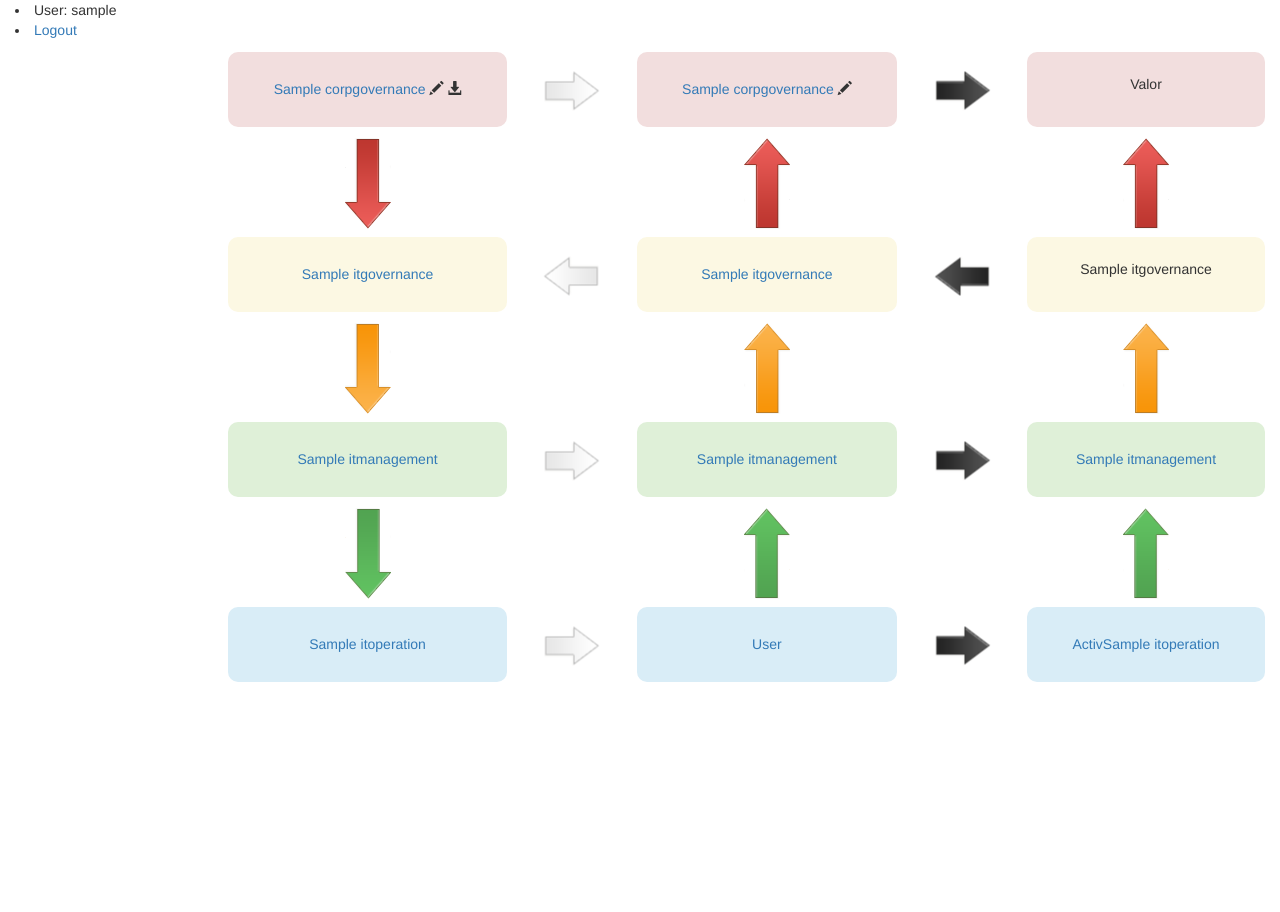
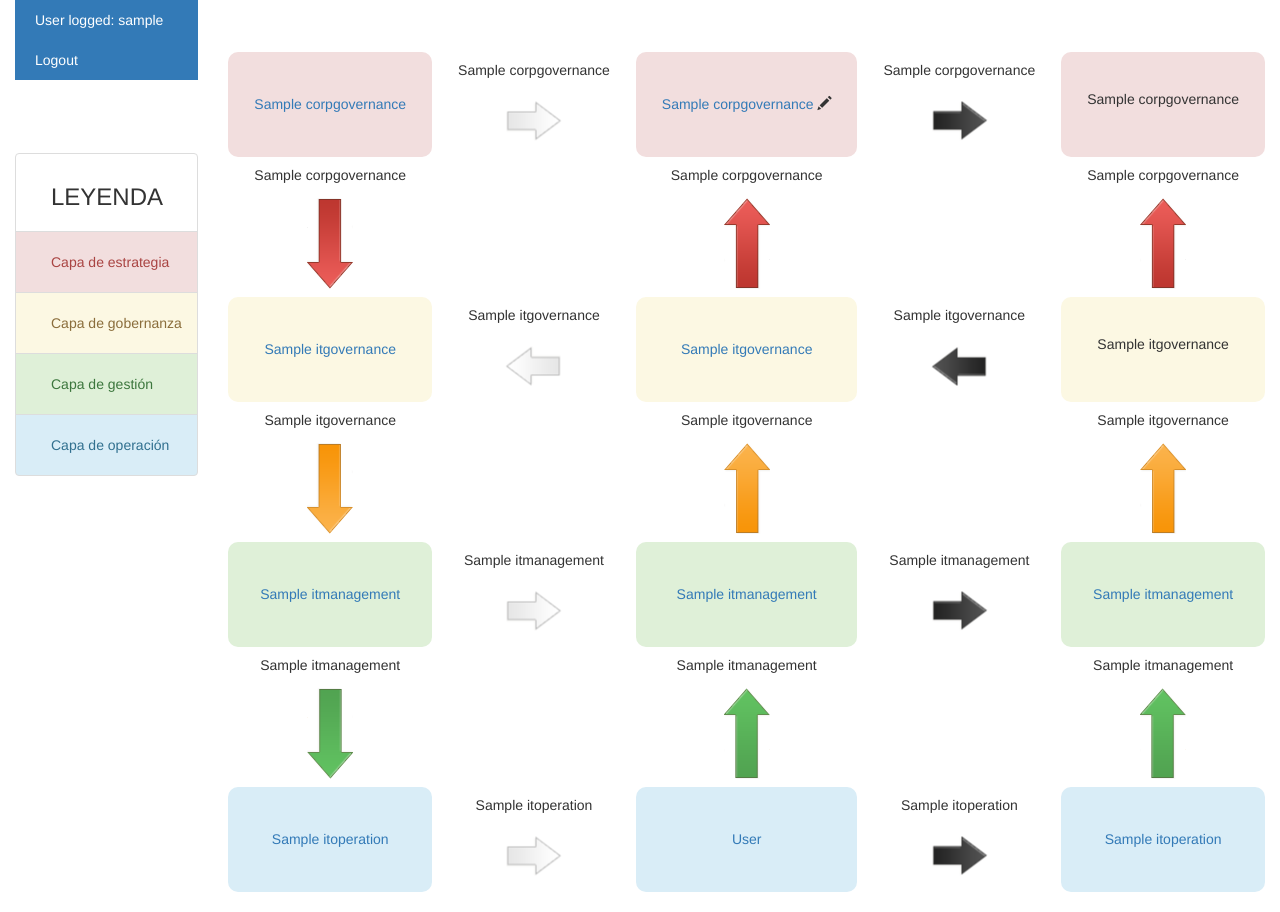
Before and after one commit to Jose122333/django_local_library, a Django app: page /catalog/ in a window 1280 px wide. Before the commit the page ends 682 px from the top, so only its background shows below. Run offline with Django 3.2, Linux system fonts and the light colour scheme; a user stored in the database is signed in; tables that the repository leaves empty hold one stand-in row (values such as "Sample post"); some libraries are stand-ins or nearby versions.

Commit message:
Leyenda add, todas las fechas nombres y files configurables

```diff
--- a/catalog/static/css/styles.css
+++ b/catalog/static/css/styles.css
@@ -1,7 +1,26 @@
 .sidebar-nav {
-    margin-top: 20px;
-    padding: 0;
     list-style: none;
+}
+.sidebar-nav li {
+  text-indent: 20px;
+  line-height: 40px;
+}
+.sidebar-nav li a {
+  display: block;
+  text-decoration: none;
+  color: white;
+  background: #337AB7;
+
+}
+
+.sidebar-nav li a:hover {
+  text-decoration: none;
+  color: #fff;
+  background: rgba(46, 138, 209, 1);
+}
+
+.sidebar-nav li a:active, .sidebar-nav li a:focus {
+  text-decoration: none;
 }
 .jumbotron {
     height: 100vh;
@@ -29,3 +48,6 @@
   width:"15";
   height:"15";
 }
+.leyenda{
+  margin-top: 40%;
+}
--- a/catalog/templates/base_generic.html
+++ b/catalog/templates/base_generic.html
@@ -22,11 +22,18 @@
     <div class="container-fluid">
 
         <div class="row">
-            <div class="col-sm-2">
+            <div class="sidebar-nav col-sm-2">
                 {% block sidebar %}
                 {% if user.is_authenticated %}
-                    <li>User: {{ user.get_username }}</li>
+                    <li><a>User logged: {{ user.get_username }}</a></li>
                     <li><a href="{% url 'login'%}">Logout</a></li>
+                    <ul class="leyenda list-group">
+                      <li class="list-group-item"><h3>LEYENDA</h1></li>
+                      <li class="list-group-item list-group-item-danger">Capa de estrategia</li>
+                      <li class="list-group-item list-group-item-warning">Capa de gobernanza</li>
+                      <li class="list-group-item list-group-item-success">Capa de gestión</li>
+                      <li class="list-group-item list-group-item-info">Capa de operación</li>
+                    </ul>
                 {% else %}
                     <li><a href="{% url 'login'%}?next={{request.path}}">Login</a></li>
                 {% endif %}
--- a/catalog/templates/catalog/dfogit.html
+++ b/catalog/templates/catalog/dfogit.html
@@ -6,46 +6,95 @@
   <tbody>
     {% if perms.catalog.see_corpgovernance and CorpGovernance %}
     <tr>
-      <td title = "Doble click para editar el nombre" class="fit danger">
-        <a data-toggle="tooltip" title="Click para verlo en el navegador" download target="_blank" href="{{ CorpGovernance.structuresFile.url }}">{{ CorpGovernance.structuresName }} </a>
-        <span title = "Doble click para editar el nombre" class="edit glyphicon glyphicon-pencil" aria-hidden="true"></span>
-        <span title = "Click para descargar" class="download glyphicon glyphicon-download-alt" aria-hidden="true"></span>
+      <td  class="fit danger">
+        <a target="_blank" data-toggle="tooltip"   href="{{ CorpGovernance.structuresFile.url }}">{{ CorpGovernance.structuresName }} </a>
+        <!-- <span  class="edit glyphicon glyphicon-pencil" aria-hidden="true"></span>
+        <span title = "Click para descargar" class="download glyphicon glyphicon-download-alt" aria-hidden="true"></span> -->
       </td>
-      <td title = "Doble click para editar el nombre" class="fit myArrow"><span class='arrow' data-angle='90'></span></td>
-      <td title = "Doble click para editar el nombre" class="fit danger">
-        <a data-toggle="tooltip" title="Click para verlo en el navegador" downloadtarget="_blank" href="{{ CorpGovernance.applicationsFile.url }}">{{ CorpGovernance.applicationsName }} </a>
+      <td  class="fit myArrow">
+        {% if CorpGovernance.arrow2Name %}
+        <p>{{ CorpGovernance.arrow2Name }}</p>
+        {% endif %}
+        <a data-toggle="tooltip"   target="_blank" {% if CorpGovernance.arrow2File %} href="{{ CorpGovernance.arrow2File.url }}" {% endif %}>
+          <span class='arrow' data-angle='90'></span>
+        </a>
+      </td>
+      <td  class="fit danger">
+        <a data-toggle="tooltip"   target="_blank" href="{{ CorpGovernance.applicationsFile.url }}">{{ CorpGovernance.applicationsName }} </a>
         <span class="glyphicon glyphicon-pencil" aria-hidden="true"></span>
       </td>
-      <td title = "Doble click para editar el nombre" class="fit myArrow" ><span class='arrow-inverse' data-angle='90'></span></td>
-      <td title = "Doble click para editar el nombre" class="fit danger">
+      <td  class="fit myArrow" >
+        {% if CorpGovernance.arrow4Name %}
+        <p>{{ CorpGovernance.arrow4Name }}</p>
+        {% endif %}
+        <a data-toggle="tooltip"   target="_blank" {% if CorpGovernance.arrow4File %} href="{{ CorpGovernance.arrow4File.url }}" {% endif %}>
+          <span class='arrow-inverse' data-angle='90'></span>
+        </a>
+      </td>
+      <td  class="fit danger">
         {% if itgovernance.valueFile %}
         <a  href="{{ CorpGovernance.valueFile.url }}">{{ CorpGovernance.valueName }} </a>
         {% else %}
-        <p>Valor </p>
+        <p>{{ CorpGovernance.valueName }} </p>
         {% endif %}
       </td>
     </tr>
     <tr class="onlyRow">
-      <td title = "Doble click para editar el nombre" class="fit myArrow"><span class='arrow-danger-large' data-angle='180'></span></td>
-      <td title = "Doble click para editar el nombre" class="fit myArrow"></td>
-      <td title = "Doble click para editar el nombre" class="fit myArrow" ><span class='arrow-danger-large'></span></td>
-      <td title = "Doble click para editar el nombre" class="fit myArrow"></td>
-      <td title = "Doble click para editar el nombre" class="fit myArrow"><span class='arrow-danger-large'></span></td>
+      <td  class="fit myArrow">
+        {% if CorpGovernance.arrow1Name %}
+        <p>{{ CorpGovernance.arrow1Name }}</p>
+        {% endif %}
+        <a data-toggle="tooltip"   target="_blank" {% if CorpGovernance.arrow1File %} href="{{ CorpGovernance.arrow1File.url }}" {% endif %}>
+          <span class='arrow-danger-large' data-angle='180'></span>
+        </a>
+      </td>
+      <td  class="fit myArrow"></td>
+      <td  class="fit myArrow" >
+        {% if CorpGovernance.arrow3Name %}
+        <p>{{ CorpGovernance.arrow3Name }}</p>
+        {% endif %}
+        <a data-toggle="tooltip" target="_blank" {% if CorpGovernance.arrow3File %} href="{{ CorpGovernance.arrow3File.url }}" {% endif %}>
+          <span class='arrow-danger-large'></span>
+        </a>
+      </td>
+      <td  class="fit myArrow"></td>
+      <td  class="fit myArrow">
+        {% if CorpGovernance.arrow5Name %}
+        <p>{{ CorpGovernance.arrow5Name }}</p>
+        {% endif %}
+        <a data-toggle="tooltip" target="_blank" {% if CorpGovernance.arrow5File %} href="{{ CorpGovernance.arrow5File.url }}" {% endif %}>
+          <span class='arrow-danger-large'></span>
+        </a>
+      </td>
     </tr>
     {% else %}
     <tr>
-      <td><span class="label label-warning">SIN PERMISOS PARA VER LA CAPA CORPORATIVA CONTACTE CON EL ADMINISTRADOR DEL SITE</span></td>
+      <td class="fit"><span class="label label-warning">SIN PERMISOS PARA VER LA CAPA CORPORATIVA CONTACTE CON EL ADMINISTRADOR DEL SITE</span></td>
     </tr>
     {% endif %}
     {% if perms.catalog.see_itgovernance and ITGovernance %}
     <tr>
-      <td title = "Doble click para editar el nombre" class="fit warning">
-        <a data-toggle="tooltip" title="Click para verlo en el navegador" downloadtarget="_blank" href="{{ ITGovernance.directionFile.url }}">{{ ITGovernance.directionName }} </a>
+      <td  class="fit warning">
+        <a data-toggle="tooltip"   target="_blank" href="{{ ITGovernance.directionFile.url }}">{{ ITGovernance.directionName }} </a>
       </td>
-      <td title = "Doble click para editar el nombre" class="fit myArrow"><span class='arrow' data-angle='270'></span></td>
-      <td title = "Doble click para editar el nombre" class="fit warning"><a data-toggle="tooltip" title="Click para verlo en el navegador" downloadtarget="_blank" href="{{ ITGovernance.evaluationFile.url }}">{{ ITGovernance.evaluationName }}</a></td>
-      <td title = "Doble click para editar el nombre" class="fit myArrow" ><span class='arrow-inverse' data-angle='270'></span></td>
-      <td title = "Doble click para editar el nombre" class="fit warning">
+      <td  class="fit myArrow">
+        {% if ITGovernance.arrow2Name %}
+        <p>{{ ITGovernance.arrow2Name }}</p>
+        {% endif %}
+        <a data-toggle="tooltip"   target="_blank" {% if ITGovernance.arrow2File %} href="{{ ITGovernance.arrow2File.url }}" {% endif %}>
+          <span class='arrow' data-angle='270'></span>
+        </a>
+      </td>
+      <td  class="fit warning"><a data-toggle="tooltip"   target="_blank" href="{{ ITGovernance.evaluationFile.url }}">{{ ITGovernance.evaluationName }}</a></td>
+      <td  class="fit myArrow" >
+        {% if ITGovernance.arrow4Name %}
+        <p>{{ ITGovernance.arrow4Name }}</p>
+        {% endif %}
+        <a data-toggle="tooltip"   target="_blank" {% if ITGovernance.arrow4File %} href="{{ ITGovernance.arrow4File.url }}" {% endif %}>
+          <span class='arrow-inverse' data-angle='270'></span>
+        </a>
+      </td>
+      <td  class="fit warning">
         {% if itgovernance.monitorizationFile %}
         <a  href="{{ ITGovernance.monitorizationFile.url }}">{{ ITGovernance.monitorizationName }}</a>
         {% else %}
@@ -54,11 +103,32 @@
       </td>
     </tr>
     <tr class="onlyRow">
-      <td title = "Doble click para editar el nombre" class="fit myArrow"><span class='arrow-warning-large' data-angle='180'></span></td>
-      <td title = "Doble click para editar el nombre" class="fit myArrow"></td>
-      <td title = "Doble click para editar el nombre" class="fit myArrow" ><span class='arrow-warning-large'></span></td>
-      <td title = "Doble click para editar el nombre" class="fit myArrow"></td>
-      <td title = "Doble click para editar el nombre" class="fit myArrow"><span class='arrow-warning-large'></span></td>
+      <td  class="fit myArrow">
+        {% if ITGovernance.arrow1Name %}
+        <p>{{ ITGovernance.arrow1Name }}</p>
+        {% endif %}
+        <a data-toggle="tooltip"   target="_blank" {% if ITGovernance.arrow1File %} href="{{ ITGovernance.arrow1File.url }}" {% endif %}>
+          <span class='arrow-warning-large' data-angle='180'></span>
+        </a>
+      </td>
+      <td  class="fit myArrow"></td>
+      <td  class="fit myArrow" >
+        {% if ITGovernance.arrow3Name %}
+        <p>{{ ITGovernance.arrow3Name }}</p>
+        {% endif %}
+        <a data-toggle="tooltip" target="_blank" {% if ITGovernance.arrow3File %} href="{{ ITGovernance.arrow3File.url }}" {% endif %}>
+          <span class='arrow-warning-large'></span>
+        </a>
+      </td>
+      <td  class="fit myArrow"></td>
+      <td  class="fit myArrow">
+        {% if ITGovernance.arrow5Name %}
+        <p>{{ ITGovernance.arrow5Name }}</p>
+        {% endif %}
+        <a data-toggle="tooltip" target="_blank" {% if ITGovernance.arrow5File %} href="{{ ITGovernance.arrow5File.url }}" {% endif %}>
+          <span class='arrow-warning-large'></span>
+        </a>
+      </td>
     </tr>
     {% else %}
     <tr>
@@ -67,13 +137,27 @@
     {% endif %}
     {% if perms.catalog.see_itmanagement and ITManagement %}
     <tr>
-      <td title = "Doble click para editar el nombre" class="fit success">
-        <a data-toggle="tooltip" title="Click para verlo en el navegador" downloadtarget="_blank" href="{{ ITManagement.projectsFile.url }}">{{ ITManagement.projectsName }} </a>
+      <td  class="fit success">
+        <a data-toggle="tooltip" target="_blank" href="{{ ITManagement.projectsFile.url }}">{{ ITManagement.projectsName }} </a>
       </td>
-      <td title = "Doble click para editar el nombre" class="fit myArrow"><span class='arrow' data-angle='90'></span></td>
-      <td title = "Doble click para editar el nombre" class="fit success"><a data-toggle="tooltip" title="Click para verlo en el navegador" downloadtarget="_blank" href="{{ ITManagement.businessProcessesFile.url }}">{{ ITManagement.businessProcessesName }}</a></td>
-      <td title = "Doble click para editar el nombre" class="fit myArrow" ><span class='arrow-inverse' data-angle='90'></span></td>
-      <td title = "Doble click para editar el nombre" class="fit success">
+      <td class="fit myArrow">
+        {% if ITManagement.arrow2Name %}
+        <p>{{ ITManagement.arrow2Name }}</p>
+        {% endif %}
+        <a data-toggle="tooltip"   target="_blank" {% if ITManagement.arrow2File %} href="{{ ITManagement.arrow2File.url }}" {% endif %}>
+          <span class='arrow' data-angle='90'></span>
+        </a>
+      </td>
+      <td  class="fit success"><a data-toggle="tooltip" target="_blank" href="{{ ITManagement.businessProcessesFile.url }}">{{ ITManagement.businessProcessesName }}</a></td>
+      <td  class="fit myArrow" >
+        {% if ITManagement.arrow4Name %}
+        <p>{{ ITManagement.arrow4Name }}</p>
+        {% endif %}
+        <a data-toggle="tooltip"   target="_blank" {% if ITManagement.arrow4File %} href="{{ ITManagement.arrow4File.url }}" {% endif %}>
+          <span class='arrow-inverse' data-angle='90'></span>
+        </a>
+      </td>
+      <td  class="fit success">
         {% if ITManagement.servicesFile %}
         <a  href="{{ ITManagement.servicesFile.url }}">{{ ITManagement.servicesName }}</a>
         {% else %}
@@ -82,11 +166,32 @@
       </td>
     </tr>
     <tr class="onlyRow">
-      <td title = "Doble click para editar el nombre" class="fit myArrow"><span class='arrow-success-large' data-angle='180'></span></td>
-      <td title = "Doble click para editar el nombre" class="fit myArrow"></td>
-      <td title = "Doble click para editar el nombre" class="fit myArrow" ><span class='arrow-success-large'></span></td>
-      <td title = "Doble click para editar el nombre" class="fit myArrow"></td>
-      <td title = "Doble click para editar el nombre" class="fit myArrow"><span class='arrow-success-large'></span></td>
+      <td  class="fit myArrow">
+        {% if ITManagement.arrow1Name %}
+        <p>{{ ITManagement.arrow1Name }}</p>
+        {% endif %}
+        <a data-toggle="tooltip" target="_blank" {% if ITManagement.arrow1File %} href="{{ ITManagement.arrow1File.url }}" {% endif %}>
+          <span class='arrow-success-large' data-angle='180'></span>
+        </a>
+      </td>
+      <td  class="fit myArrow"></td>
+      <td  class="fit myArrow" >
+        {% if ITManagement.arrow3Name %}
+        <p>{{ ITManagement.arrow3Name }}</p>
+        {% endif %}
+        <a data-toggle="tooltip" target="_blank" {% if ITManagement.arrow3File %} href="{{ ITManagement.arrow3File.url }}" {% endif %}>
+          <span class='arrow-success-large'></span>
+        </a>
+      </td>
+      <td  class="fit myArrow"></td>
+      <td  class="fit myArrow">
+        {% if ITManagement.arrow5Name %}
+        <p>{{ ITManagement.arrow5Name }}</p>
+        {% endif %}
+        <a data-toggle="tooltip" target="_blank" {% if ITManagement.arrow5File %} href="{{ ITManagement.arrow5File.url }}" {% endif %}>
+          <span class='arrow-success-large'></span>
+        </a>
+      </td>
     </tr>
     {% else %}
     <tr>
@@ -95,17 +200,29 @@
     {% endif %}
     {% if perms.catalog.see_itoperation and ITOperation %}
     <tr>
-      <td title = "Doble click para editar el nombre" class="fit info">
-        <a data-toggle="tooltip" title="Click para verlo en el navegador" downloadtarget="_blank" href="{{ ITOperation.utilitiesFile.url }}">{{ ITOperation.utilitiesName }} </a>
+      <td  class="fit info">
+        <a data-toggle="tooltip"   target="_blank" href="{{ ITOperation.utilitiesFile.url }}">{{ ITOperation.utilitiesName }} </a>
       </td>
-      <td title = "Doble click para editar el nombre" class="fit myArrow">
-        <a data-toggle="tooltip" title="Click para verlo en el navegador" downloadtarget="_blank" href="{{ ITOperation.humanCapitalFile.url }}">
+      <td  class="fit myArrow">
+        {% if ITOperation.arrow1Name %}
+        <p>{{ ITOperation.arrow1Name }}</p>
+        {% endif %}
+        <a data-toggle="tooltip"   target="_blank" {% if ITOperation.arrow1File %} href="{{ ITOperation.arrow1File.url }}" {% endif %}>
           <span class='arrow' data-angle='90'></span>
         </a>
       </td>
-      <td title = "Doble click para editar el nombre" class="fit info"><a data-toggle="tooltip" title="Click para verlo en el navegador" downloadtarget="_blank" href="{{ ITOperation.humanCapitalFile.url }}">{{ ITOperation.humanCapitalName }}</a></td>
-      <td title = "Doble click para editar el nombre" class="fit myArrow" ><span class='arrow-inverse' data-angle='90'></span></td>
-      <td title = "Doble click para editar el nombre" class="fit info"><a data-toggle="tooltip" title="Click para verlo en el navegador" downloadtarget="_blank" href="{{ ITOperation.assetsFile.url }}">Activ{{ ITOperation.assetsName }}</a></td>
+      <td  class="fit info"><a data-toggle="tooltip" target="_blank" href="{{ ITOperation.humanCapitalFile.url }}">{{ ITOperation.humanCapitalName }}</a></td>
+      <td  class="fit myArrow" >
+        {% if ITOperation.arrow2Name %}
+        <p>{{ ITOperation.arrow2Name }}</p>
+        {% endif %}
+        <a data-toggle="tooltip"   target="_blank" {% if ITOperation.arro2File %} href="{{ ITOperation.arro2File.url }}" {% endif %}>
+          <span class='arrow-inverse' data-angle='90'>
+
+          </span>
+        </a>
+      </td>
+      <td  class="fit info"><a data-toggle="tooltip"   target="_blank" href="{{ ITOperation.assetsFile.url }}">{{ ITOperation.assetsName }}</a></td>
     </tr>
     {% else %}
     <tr>
@@ -116,21 +233,4 @@
 </table>
 
 
-
-
-
-
-<!-- ESTO ES PARA USAR LOS PERMISOS Y TAL -->
-<!-- {% if ITOperation %} -->
-
-    <!-- <span class='arrow'></span>
-    <ul>
-        <li><a href="{{ ITOperation.utilities.url }}">{{ ITOperation.utilities.name }}</a></li>
-        <li><a href="{{ ITOperation.humanCapital.url }}">{{ ITOperation.humanCapital.name }}</a></li>
-        <li><a download target="_blank" href="{{ ITOperation.assets.url }}">{{ ITOperation.assets.name }}</a></li>
-    </ul>
-{% else %}
-    <p>No documents.</p>
-{% endif %} -->
-
 {% endblock %}
```
Also changed, not shown: catalog/models.py (+34 -0 lines), catalog/migrations/0016_auto_20180602_1517.py (added), catalog/migrations/0017_auto_20180602_1542.py (added), catalog/migrations/0018_auto_20180602_1620.py (added), catalog/migrations/0019_auto_20180602_1623.py (added), 1 other file. Lines whose indentation alone changed are shown as unchanged.
